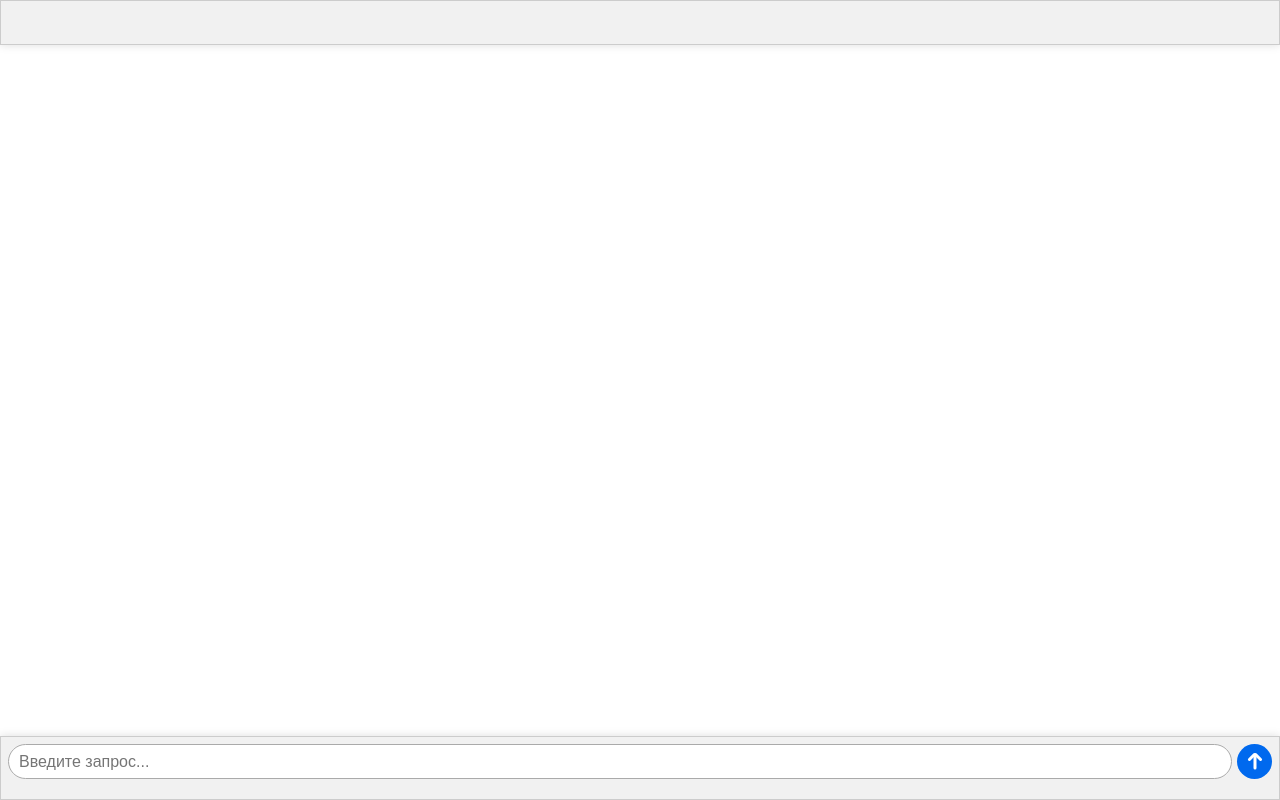
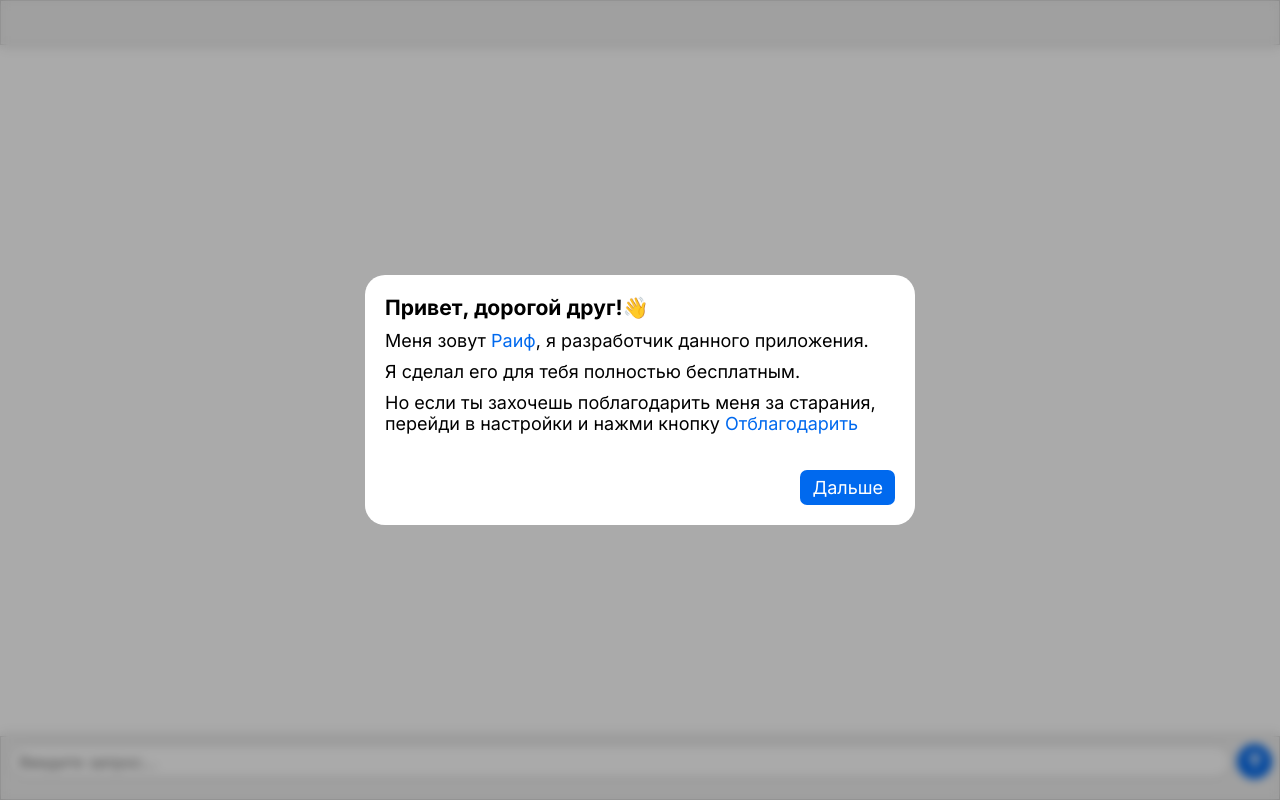
Before and after one commit to raifbrah/genius-ai, a Nuxt app: page /backup-index in a window 1280 px wide. Built offline with nearby package versions, Linux system fonts and the light colour scheme.

Commit message:
Added Welcome Window

```diff
--- a/app.vue
+++ b/app.vue
@@ -1,8 +1,9 @@
+<style src="assets/stylesheets/apple-colors.css"></style>
+<style src="assets/stylesheets/main.css"></style>
+
 <template>
   <div>
     <NuxtPage />
+    <WelcomeWindow />
   </div>
 </template>
-
-<style src="assets/stylesheets/apple-colors.css"></style>
-<style src="assets/stylesheets/main.css"></style>
--- a/assets/stylesheets/main.css
+++ b/assets/stylesheets/main.css
@@ -1,7 +1,14 @@
+@import url("https://fonts.googleapis.com/css2?family=Inter:wght@400;500;600;700&display=swap");
+
 * {
   box-sizing: border-box;
   margin: 0;
   padding: 0;
+}
+*,
+::before,
+::after {
+  -webkit-tap-highlight-color: transparent;
 }
 ::-webkit-scrollbar {
   height: 0.4rem;
@@ -21,12 +28,37 @@ pre::-webkit-scrollbar-track {
 }
 
 body {
-  font-family: sans-serif;
+  font-family: "Inter", sans-serif;
   font-size: 18px;
   margin: 0;
   padding: 0;
 }
+input {
+  font-size: 16px;
+  font-family: "Inter", sans-serif;
+  padding: 5px 10px;
+}
 
+a {
+  color: var(--color_systemBlue);
+  text-decoration: none;
+}
+
+.blur-bg {
+  z-index: 1000;
+  position: fixed;
+  top: 0;
+  left: 0;
+  right: 0;
+  bottom: 0;
+
+  display: flex;
+  align-items: center;
+  justify-content: center;
+
+  background: #0005;
+  backdrop-filter: blur(5px);
+}
 .blur-panel {
   border: 1px solid #ccc;
   background: #eeec;
--- /dev/null
+++ b/components/ApiKeyInput.vue
@@ -0,0 +1,111 @@
+<template>
+  <div class="api-key-input">
+    <RequestProcessing
+      v-if="requestProcessing"
+      :api-validation-status="apiValidationStatus"
+    />
+    <input
+      v-model="apiKey"
+      @input="setApiKey"
+      class="api-key-input__input"
+      type="password"
+      placeholder="Введите API ключ..."
+    />
+    <TheButton
+      @click="validateApiKey"
+      title="Проверить"
+      class="api-key-input__button"
+    />
+  </div>
+</template>
+
+<script>
+export default {
+  data() {
+    return {
+      apiKey: "",
+      requestProcessing: false,
+      apiValidationStatus: null,
+    };
+  },
+  mounted() {
+    if (localStorage.getItem("apiKey")) {
+      this.apiKey = localStorage.getItem("apiKey");
+    }
+  },
+  methods: {
+    setApiKey() {
+      localStorage.setItem("apiKey", this.apiKey);
+    },
+    validateApiKey() {
+      this.requestProcessing = true;
+      const url = "https://api.openai.com/v1/chat/completions";
+      const key = this.apiKey;
+      const headers = {
+        "Content-Type": "application/json",
+        Authorization: `Bearer ${key}`,
+      };
+      const body = {
+        model: "gpt-3.5-turbo",
+        messages: [
+          {
+            role: "user",
+            content: "Тут?",
+          },
+        ],
+        temperature: 0,
+        max_tokens: 1,
+      };
+
+      fetch(url, {
+        method: "POST",
+        headers: headers,
+        body: JSON.stringify(body),
+      })
+        .then((response) => {
+          if (response.ok) {
+            this.apiValidationStatus = true;
+          } else {
+            this.apiValidationStatus = false;
+          }
+          setTimeout(() => {
+            this.requestProcessing = false;
+            this.apiValidationStatus = null;
+          }, 2000);
+        })
+        .catch(() => {
+          alert("Похоже проблемы с интернетом 🤔\nПовторите попытку еще раз.");
+          this.requestProcessing = false;
+          return false;
+        });
+    },
+  },
+};
+</script>
+
+<style scoped>
+.api-key-input {
+  display: flex;
+  border: 1px solid #999;
+  width: 100%;
+  border-radius: 7px;
+  overflow: hidden;
+}
+
+.api-key-input__input {
+  outline: none;
+  border: none;
+  width: 100%;
+}
+
+.api-key-input__button {
+  border-radius: 0px;
+  flex-shrink: 0;
+}
+
+@media (max-width: 320px) {
+  .api-key-input {
+    flex-direction: column;
+  }
+}
+</style>
--- a/components/ChatInput.vue
+++ b/components/ChatInput.vue
@@ -52,6 +52,7 @@ export default {
   width: 100%;
 
   font-size: 16px;
+  font-family: inherit;
   padding: 10px;
   outline: none;
   border: 1px solid #aaa;
--- a/components/RequestProcessing.vue
+++ b/components/RequestProcessing.vue
@@ -23,21 +23,6 @@ export default {
 </script>
 
 <style scoped>
-.blur-bg {
-  z-index: 1000;
-  position: fixed;
-  top: 0;
-  left: 0;
-  right: 0;
-  bottom: 0;
-
-  display: flex;
-  align-items: center;
-  justify-content: center;
-
-  background: #0005;
-  backdrop-filter: blur(5px);
-}
 .wrapper {
   display: flex;
   align-items: center;
--- /dev/null
+++ b/components/TheButton.vue
@@ -0,0 +1,26 @@
+<template>
+  <span class="button">{{ title }}</span>
+</template>
+
+<script>
+export default {
+  props: {
+    title: String,
+  },
+};
+</script>
+
+<style scoped>
+.button {
+  color: #fff;
+  background: var(--color_systemBlue);
+  border-radius: 7px;
+  padding: 7px 12px;
+  cursor: pointer;
+  user-select: none;
+  text-align: center;
+}
+.button:active {
+  box-shadow: inset 0px 1px 5px #0005;
+}
+</style>
--- /dev/null
+++ b/components/WelcomeWindow.vue
@@ -0,0 +1,113 @@
+<template>
+  <div v-if="visibility" class="blur-bg">
+    <div class="welcome-window">
+      <div v-if="page === 1" class="welcome-window__text">
+        <h3>Привет, дорогой друг!👋</h3>
+        <p>
+          Меня зовут
+          <a href="https://www.instagram.com/raifbrah/" target="_blank">Раиф</a
+          >, я разработчик данного приложения.
+        </p>
+        <p>Я сделал его для тебя полностью бесплатным.</p>
+        <p>
+          Но если ты захочешь поблагодарить меня за старания, перейди в
+          настройки и нажми кнопку
+          <a href="/payments" target="_blank">Отблагодарить</a>
+        </p>
+      </div>
+
+      <div v-if="page === 2" class="welcome-window__text">
+        <h3>API ключ 🔑</h3>
+        <p>
+          API ключ нужен для работы приложения, без него не получиться связаться
+          с сервером для обработки вашего запроса.
+        </p>
+        <p>Бояться не стоит, он будет храниться только на вашем устройстве.</p>
+        <p>
+          Для получения API ключа необходимо перейти по
+          <a href="https://platform.openai.com/account/api-keys" target="_blank"
+            >данной ссылке</a
+          >
+          и вставить его ниже👇
+        </p>
+        <p>
+          ❗ Если вы находитесь на территории России, по ссылке нужно переходить
+          со включенным VPN.
+        </p>
+        <ApiKeyInput class="api-key-input-component" />
+      </div>
+
+      <div class="welcome-window__buttons">
+        <TheButton v-if="page > 1" @click="page--" title="Назад" />
+        <TheButton
+          v-if="page < 2"
+          @click="page++"
+          title="Дальше"
+          class="welcome-window__button_right"
+        />
+        <TheButton
+          @click="close"
+          v-if="page === 2"
+          title="Готово"
+          class="welcome-window__button_right"
+        />
+      </div>
+    </div>
+  </div>
+</template>
+
+<script>
+export default {
+  data() {
+    return {
+      page: 1,
+      visibility: false,
+    };
+  },
+  mounted() {
+    if (localStorage.getItem("WelcomeWindowVisibility")) {
+      this.visibility = false;
+    } else {
+      this.visibility = true;
+    }
+  },
+  methods: {
+    close() {
+      this.visibility = false;
+      localStorage.setItem("WelcomeWindowVisibility", false);
+    },
+  },
+};
+</script>
+
+<style scoped>
+p {
+  margin: 10px 0px;
+}
+.welcome-window {
+  gap: 20px;
+  display: flex;
+  justify-content: space-between;
+  flex-direction: column;
+
+  max-width: min(90vw, 550px);
+  max-height: 90vh;
+  min-height: 250px;
+  overflow-y: auto;
+  background: #fff;
+  padding: 20px;
+  border-radius: 20px;
+}
+.welcome-window__buttons {
+  gap: 5px;
+  display: flex;
+  justify-content: space-between;
+}
+.welcome-window__button_right {
+  margin-left: auto;
+}
+
+.api-key-input-component {
+  margin-top: 20px;
+}
+</style>
```
